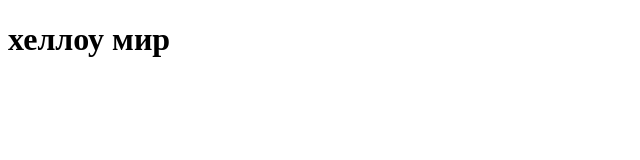
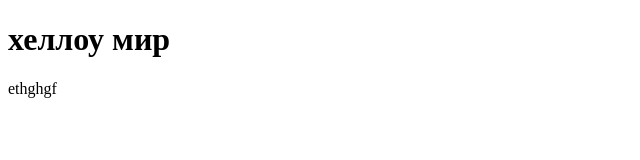
Before and after one commit to huska1kzn/huska11, a plain HTML site: page index.html in a window 1280 px wide. Shown: the full height of the page, 0-640 px from the left. Drawn offline with Linux system fonts and the light colour scheme.

Commit message:
Добавили абзац

```diff
--- a/index.html
+++ b/index.html
@@ -6,5 +6,6 @@
     </head>
     <body>
         <h1>хеллоу мир </h1>
+        <p> ethghgf</p>
     </body>
 </html>
```
